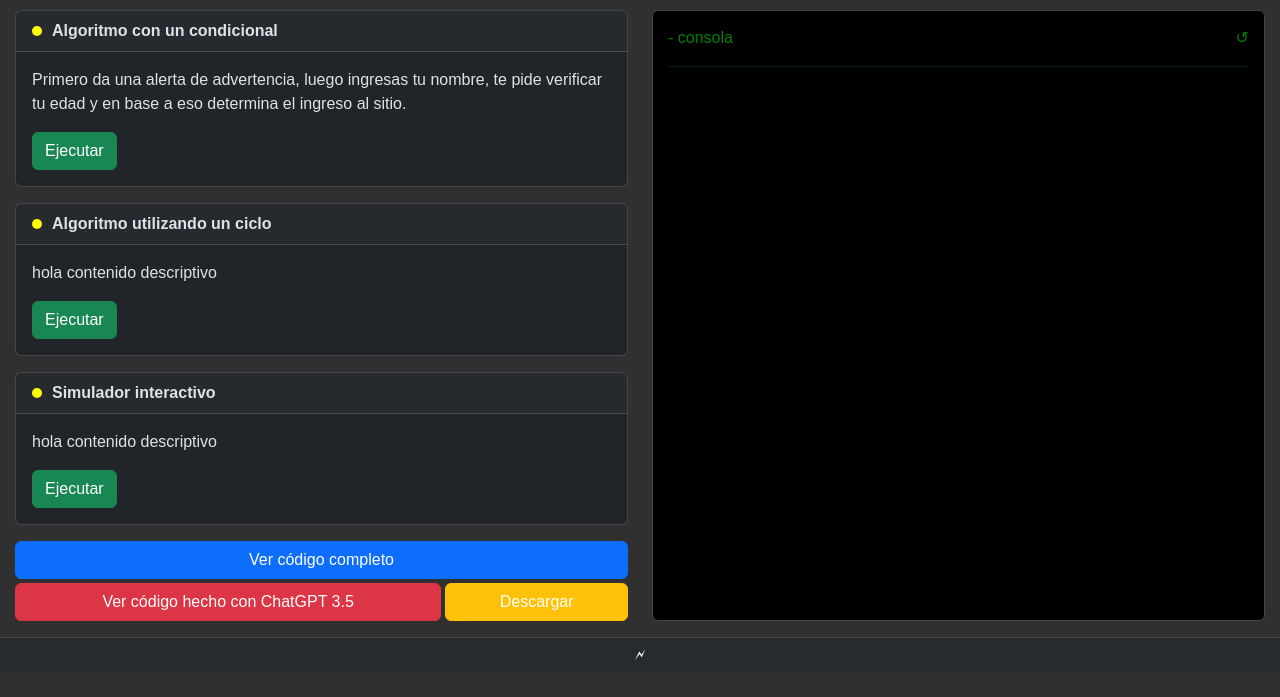
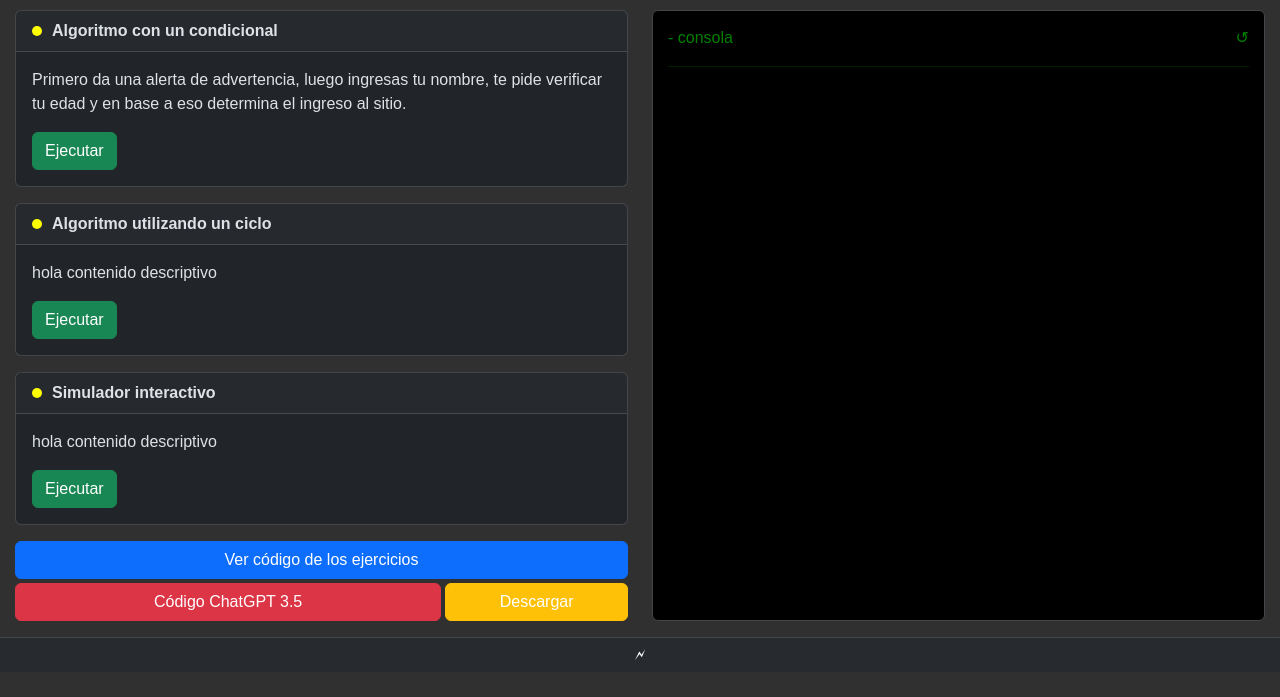
Before and after one commit to forzalau/PreEntrega1-ForzanoJS, a plain HTML site: page index.html in a window 1280 px wide. Shown: the part 67-764 px from the top of the page. Drawn offline with nearby package versions, Linux system fonts and the light colour scheme.

Commit message:
cambios extra

```diff
--- a/index.html
+++ b/index.html
@@ -70,7 +70,7 @@
             style="width: 100%"
             id="jscode"
           >
-            Ver código completo
+            Ver código de los ejercicios
           </button>
           <div class="d-flex justify-content-between mb-3">
             <button
@@ -79,7 +79,7 @@
               style="width: 70%"
               id="jsgptcode"
             >
-              Ver código hecho con ChatGPT 3.5
+              Código ChatGPT 3.5
             </button>
             <button
               onclick="confirmDownload()"
--- a/script.js
+++ b/script.js
@@ -1,6 +1,5 @@
 /*** Algoritmo con un condicional ***/
 document.getElementById("c1").addEventListener("click", function () {
-  // EJECUTAR EL CÓDIGO A TRAVÉS DE UN ID (HECHO CON CHATGPT).
   alert("Atención. Este sitio es para mayores de 18 años.");
   const nombre = prompt("Ingrese su nombre.");
   const edad = parseInt(prompt("Ingrese su edad en números."));
```
